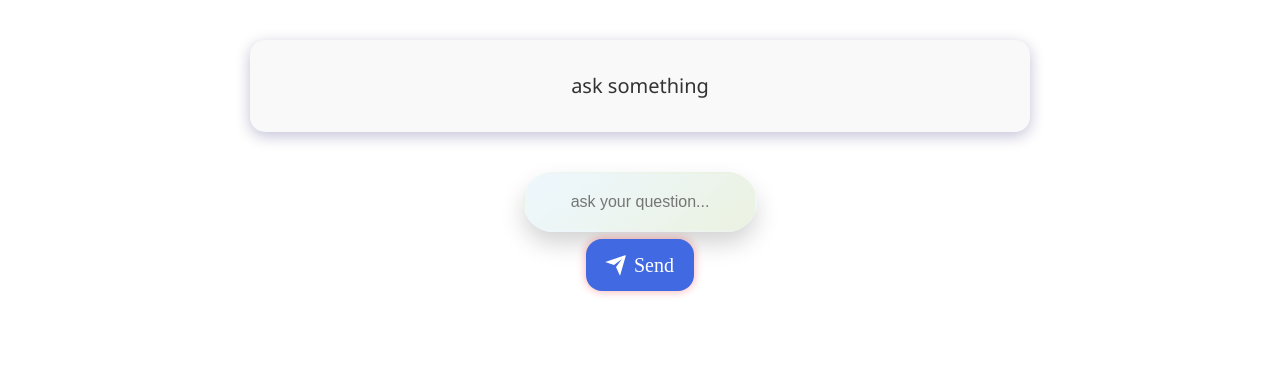
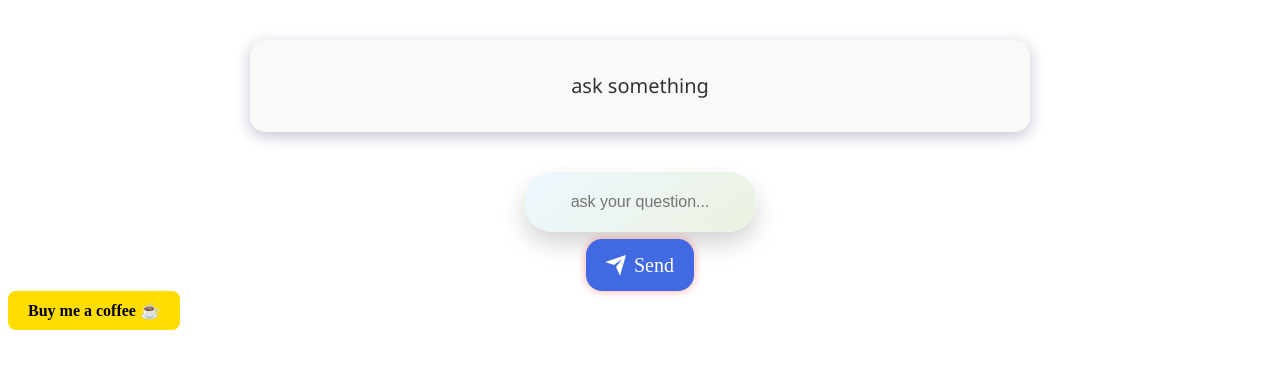
Before and after one commit to heegarthur/custom-ai, a plain HTML site: page index.html in a window 1280 px wide. Drawn offline with Linux system fonts and the light colour scheme.

Commit message:
Update index.html

```diff
--- a/index.html
+++ b/index.html
@@ -27,6 +27,18 @@
         </button>
     </div>
     <script src="ai.js"></script>
+    <a class="buy_coffee" href="https://buymeacoffee.com/ivocreator" target="_blank" style="
+            display: inline-block;
+            padding: 10px 20px;
+            background-color: #ffdd00;
+            color: black;
+            text-decoration: none;
+            border-radius: 8px;
+            font-weight: bold;
+            ">
+            Buy me a coffee ☕
+        </a>
 </body>
 
+
 </html>
```
